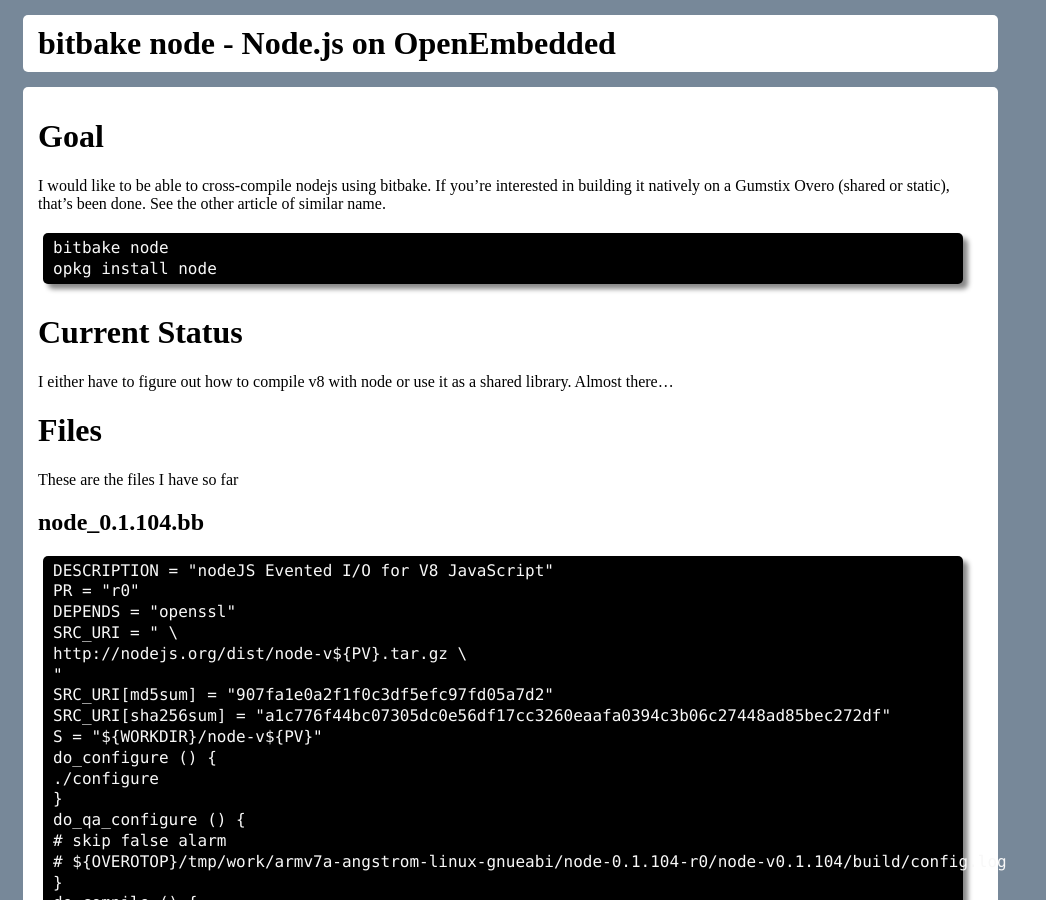
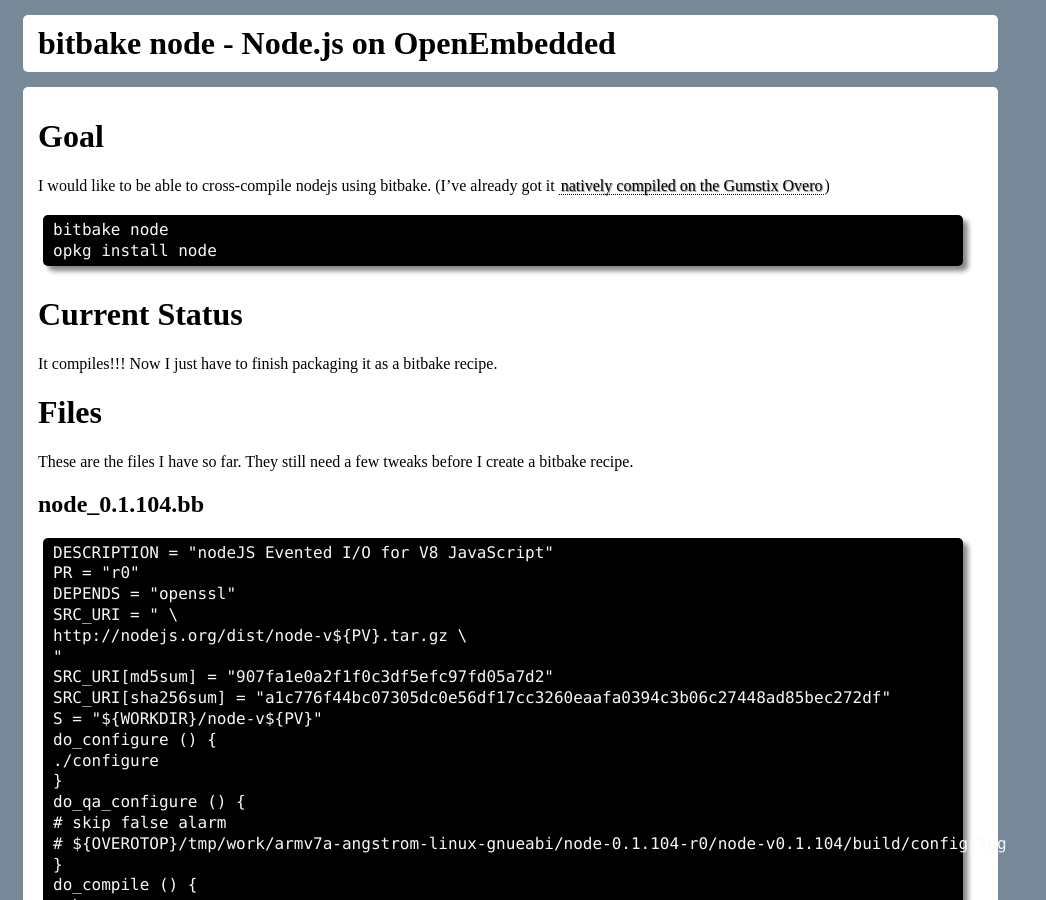
Before and after one commit to fastr/fastr.github.com, a Jekyll site: the page built from _posts/2010-07-29-bitbake-node.md, in a window 1280 px wide and 900 px high. Shown: the whole window, without its empty margins (0-1046 px from the left). Built offline with Jekyll 4.4.1, drawn with Linux system fonts in a browser that asks for light colours; Markdown is read by kramdown in place of the engine named in the settings; some of the changed text lies outside the part shown.

```diff
--- a/_posts/2010-07-29-bitbake-node.md
+++ b/_posts/2010-07-29-bitbake-node.md
@@ -4,13 +4,10 @@
 categories: nodejs bitbake
 updated_at: 2010-08-14
 ---
-
 Goal
 ====
 
-I would like to be able to cross-compile nodejs using bitbake.
-If you're interested in building it natively on a Gumstix Overo (shared or static), that's been done.
-See the other article of similar name.
+I would like to be able to cross-compile nodejs using bitbake. (I've already got it [natively compiled on the Gumstix Overo](/articles/bitbake-node.html))
 
     bitbake node
     opkg install node
@@ -18,12 +15,12 @@
 Current Status
 ==============
 
-I either have to figure out how to compile v8 with node or use it as a shared library. Almost there...
+It compiles!!! Now I just have to finish packaging it as a bitbake recipe.
 
 Files
 =====
 
-These are the files I have so far
+These are the files I have so far. They still need a few tweaks before I create a bitbake recipe.
 
 node_0.1.104.bb
 -----------------
```
Also changed, not shown: other parts of _posts/2010-07-29-bitbake-node.md (+8 -0 lines), _posts/2010-07-26-ti-dsplink-on-OpenEmbedded.md (+63 -41 lines).
